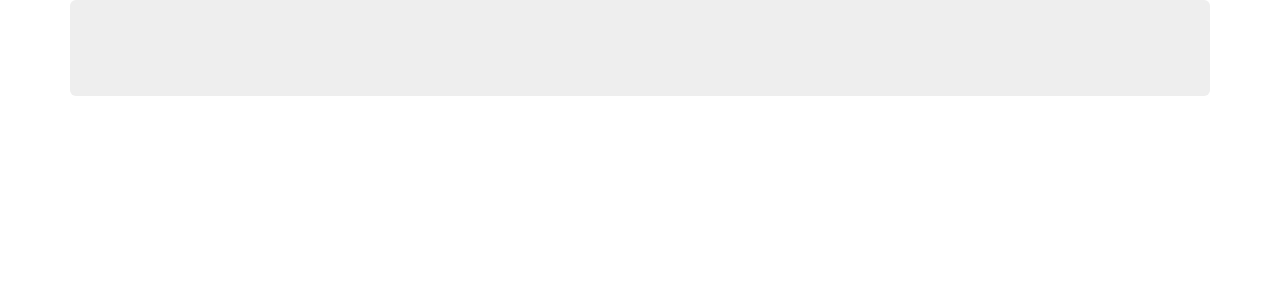
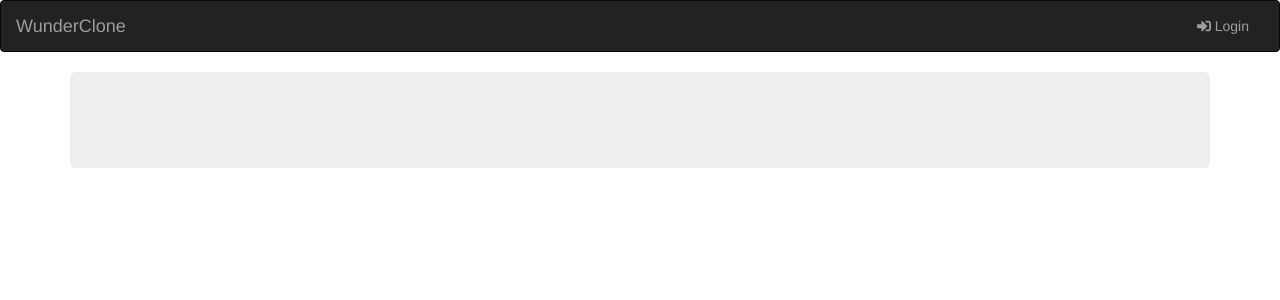
Before and after one commit to sulmanweb/wunderclone-app, a Vue app: page / in a window 1280 px wide. Shown: the top 300 px of the page. Built offline with nearby package versions, Linux system fonts and the light colour scheme.

Commit message:
Adding NavBar component

```diff
--- a/src/App.vue
+++ b/src/App.vue
@@ -1,12 +1,16 @@
 <template>
   <div id="app">
+    <nav-bar></nav-bar>
     <router-view/>
   </div>
 </template>
 
 <script>
+import NavBar from '@/components/NavBar';
+
 export default {
   name: 'App',
+  components: { NavBar },
 };
 </script>
 
--- /dev/null
+++ b/src/components/NavBar.vue
@@ -0,0 +1,47 @@
+<template>
+  <nav class="navbar navbar-inverse">
+    <div class="container-fluid">
+      <!-- Brand and toggle get grouped for better mobile display -->
+      <div class="navbar-header">
+        <button type="button" class="navbar-toggle collapsed"
+         data-toggle="collapse" data-target="#bs-example-navbar-collapse-1" aria-expanded="false">
+          <span class="sr-only">Toggle navigation</span>
+          <span class="icon-bar"></span>
+          <span class="icon-bar"></span>
+          <span class="icon-bar"></span>
+        </button>
+        <a class="navbar-brand" href="/#/">WunderClone</a>
+      </div>
+
+      <!-- Collect the nav links, forms, and other content for toggling -->
+      <div class="collapse navbar-collapse" id="bs-example-navbar-collapse-1">
+        <ul class="nav navbar-nav navbar-right">
+          <li><a href="#"><i class="fas fa-sign-in-alt"></i> Login</a></li>
+          <!-- <li class="dropdown">
+            <a href="#" class="dropdown-toggle"
+             data-toggle="dropdown" role="button" aria-haspopup="true"
+             aria-expanded="false">Dropdown <span class="caret"></span></a>
+            <ul class="dropdown-menu">
+              <li><a href="#">Action</a></li>
+              <li><a href="#">Another action</a></li>
+              <li><a href="#">Something else here</a></li>
+              <li role="separator" class="divider"></li>
+              <li><a href="#">Separated link</a></li>
+            </ul>
+          </li> -->
+        </ul>
+      </div><!-- /.navbar-collapse -->
+    </div><!-- /.container-fluid -->
+  </nav>
+</template>
+
+<script>
+export default {
+  name: 'NavBar',
+  data() {
+    return {
+      com_name: 'NavBar',
+    };
+  },
+};
+</script>
```
